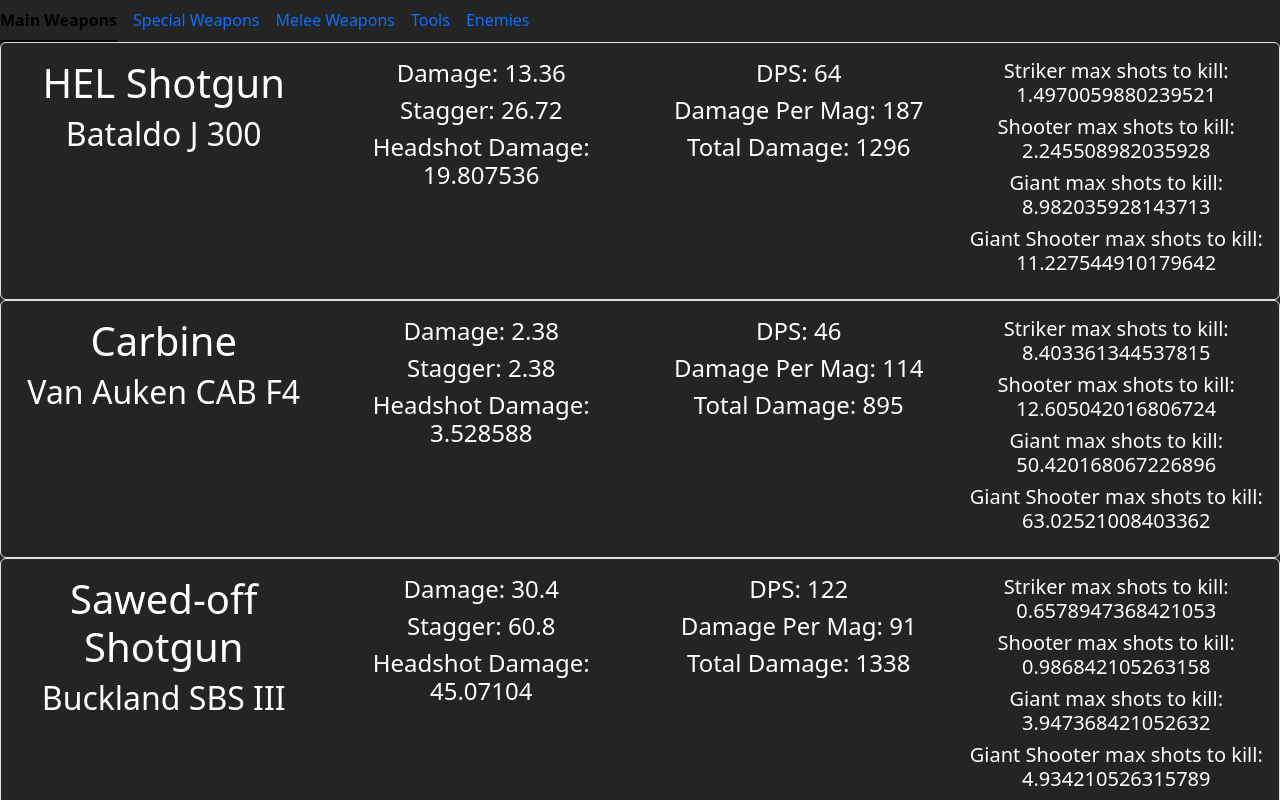
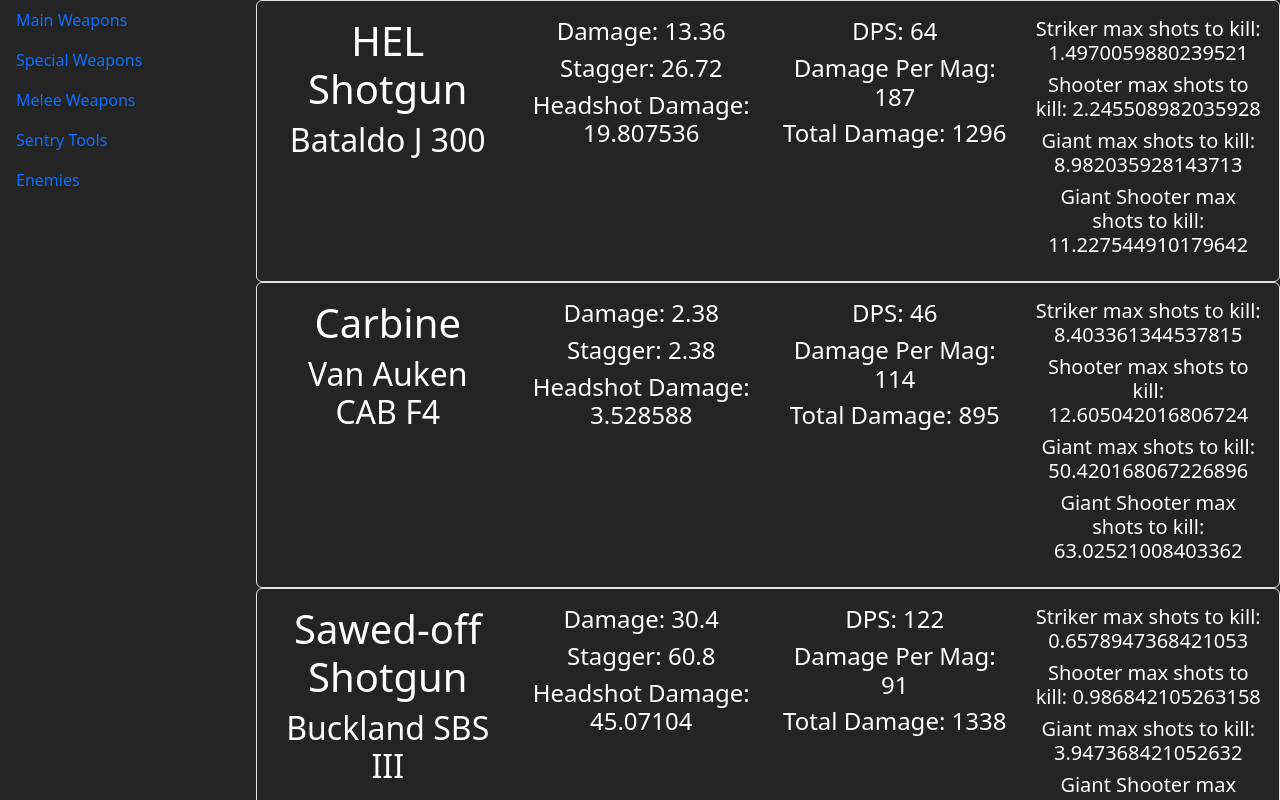
Before and after one commit to SimplyNate/gtfo-stats, a Vue app: page / in a window 1280 px wide. Shown: the top 800 px of the page. Built offline with nearby package versions, Linux system fonts and the light colour scheme.

Commit message:
Move navigation to left menu bar

```diff
--- a/src/App.vue
+++ b/src/App.vue
@@ -1,31 +1,32 @@
 <template>
     <div class="app">
-        <div>
-            <ul class="nav nav-underline">
+        <div class="left-menu">
+            <ul class="nav flex-column">
                 <li class="nav-item">
-                    <a class="nav-link active" data-bs-toggle="collapse" href="#mainWeapons">Main Weapons</a>
+                    <button class="nav-link active">Main Weapons</button>
                 </li>
                 <li class="nav-item">
-                    <a class="nav-link" data-bs-toggle="collapse" href="#specialWeapons">Special Weapons</a>
+                    <button class="nav-link active">Special Weapons</button>
                 </li>
                 <li class="nav-item">
-                    <a class="nav-link" data-bs-toggle="collapse" href="#meleeWeapons">Melee Weapons</a>
+                    <button class="nav-link active">Melee Weapons</button>
                 </li>
                 <li class="nav-item">
-                    <a class="nav-link" data-bs-toggle="collapse" href="#tools">Tools</a>
+                    <button class="nav-link active">Sentry Tools</button>
                 </li>
                 <li class="nav-item">
-                    <a class="nav-link" data-bs-toggle="collapse" href="#enemies">Enemies</a>
+                    <button class="nav-link active">Enemies</button>
                 </li>
             </ul>
         </div>
+        <div class="right-content">
             <div class="fade show" id="mainWeapons">
                 <weapon v-for="item of main" :key="item.Name" :weapon-values="item"/>
             </div>
             <div class="fade" id="specialWeapons">Special Weapons</div>
             <div class="fade" id="meleeWeapons">Melee Weapons</div>
             <div class="fade" id="tools">Tools</div>
-        <div class="fade" id="enemies">Enemies</div>
+            <div class="fade" id="enemies">Enemies</div></div>
     </div>
 </template>
 
@@ -43,10 +44,21 @@ import Weapon from './components/Weapon.vue';
 <style scoped>
 .app {
     width: 100%;
+    height: 100%;
     background-color: #242424;
     color: white;
     overflow-x: hidden;
     margin: 0;
     padding: 0;
+    display: flex;
+}
+.left-menu {
+    width: 20%;
+    height: 100%;
+}
+.right-content {
+    width: 80%;
+    height: 100%;
+    overflow-y: auto;
 }
 </style>
```
Lines whose indentation alone changed are shown as unchanged.
